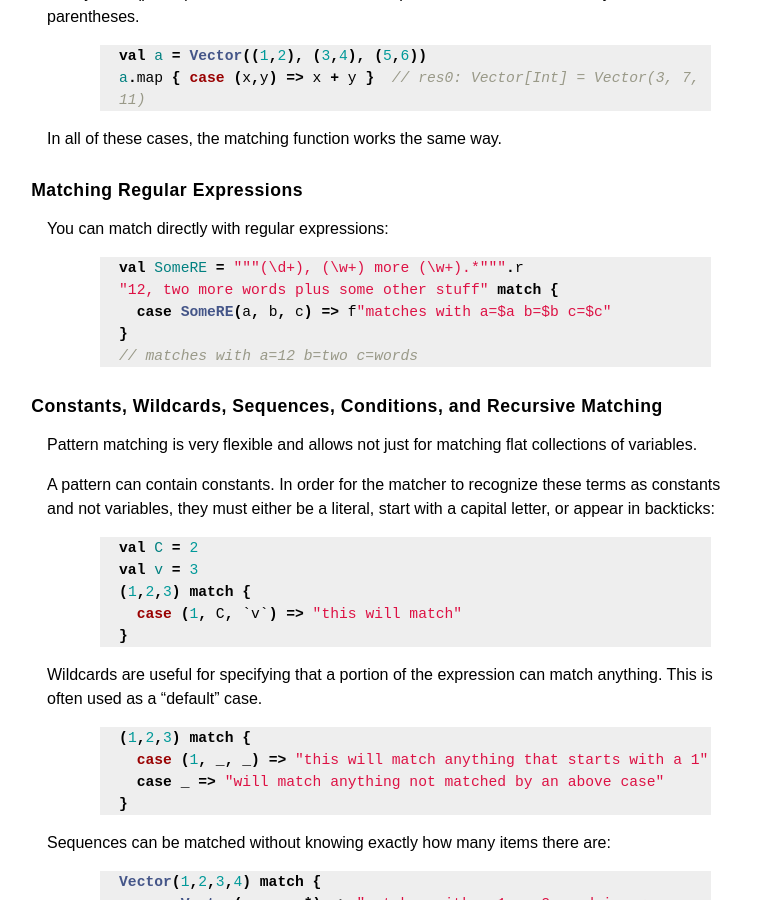
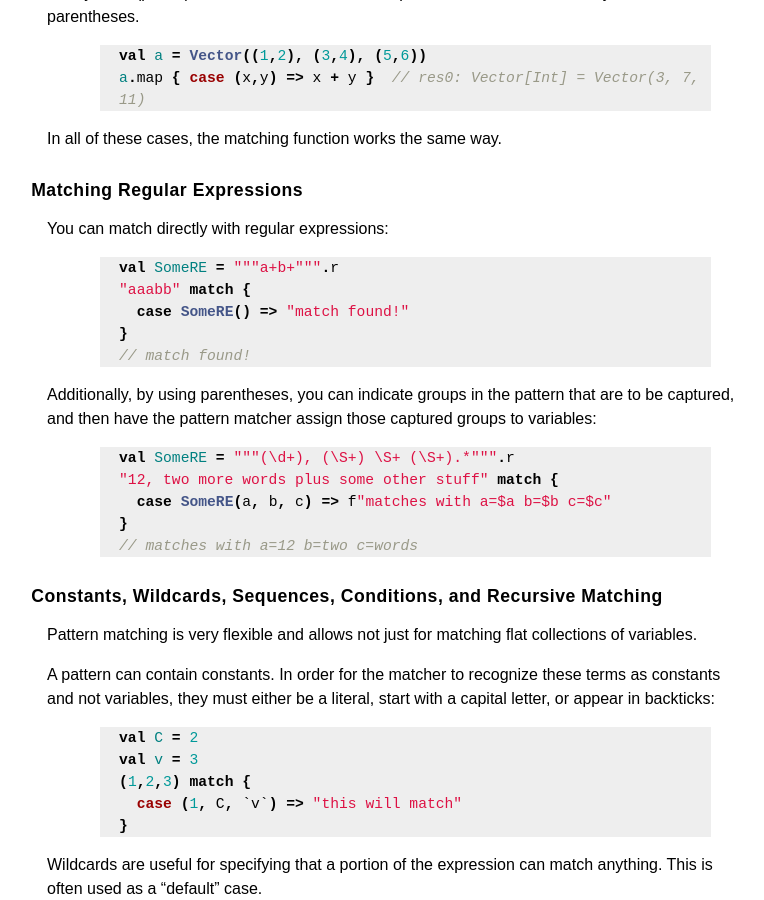
Before and after one commit to sissyliberation/nlpclass-fall2013, a Jekyll site: the page built from site/scala/basics.md, in a window 1280 px wide and 900 px high, scrolled down 10314 px. Shown: the whole window, without its empty margins (409-1173 px from the left). Built offline with Jekyll 4.4.1, drawn with Linux system fonts in a browser that asks for light colours.

Commit message:
more on matching regex

```diff
--- a/site/scala/basics.md
+++ b/site/scala/basics.md
@@ -492,7 +492,17 @@ In all of these cases, the matching function works the same way.
 You can match directly with regular expressions:
 
 {% highlight scala %}
-val SomeRE = """(\d+), (\w+) more (\w+).*""".r
+val SomeRE = """a+b+""".r
+"aaabb" match {
+  case SomeRE() => "match found!"
+}
+// match found!
+{% endhighlight %}
+
+Additionally, by using parentheses, you can indicate groups in the pattern that are to be captured, and then have the pattern matcher assign those captured groups to variables:
+
+{% highlight scala %}
+val SomeRE = """(\d+), (\S+) \S+ (\S+).*""".r
 "12, two more words plus some other stuff" match {
   case SomeRE(a, b, c) => f"matches with a=$a b=$b c=$c"
 }
```
